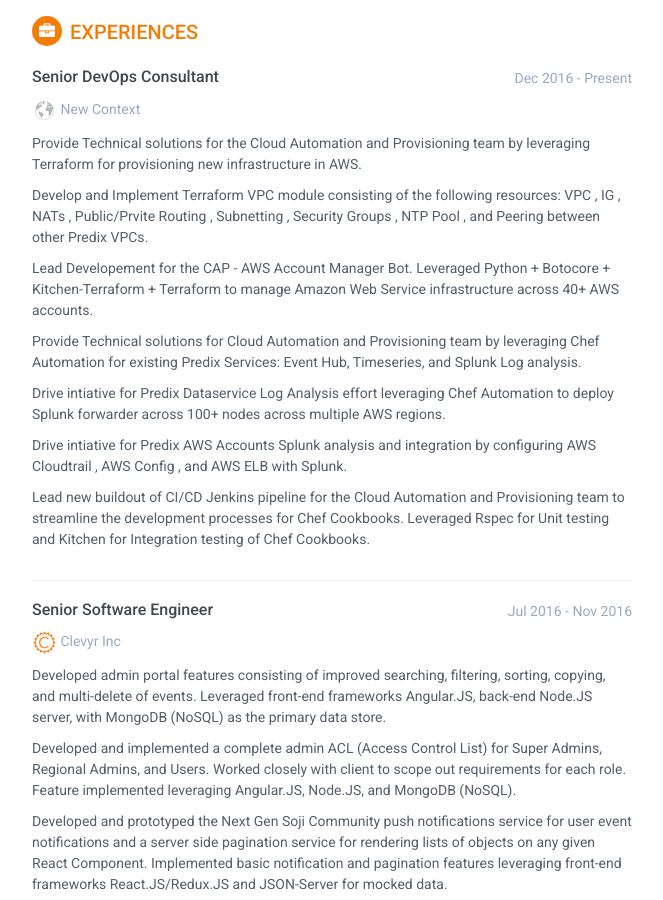
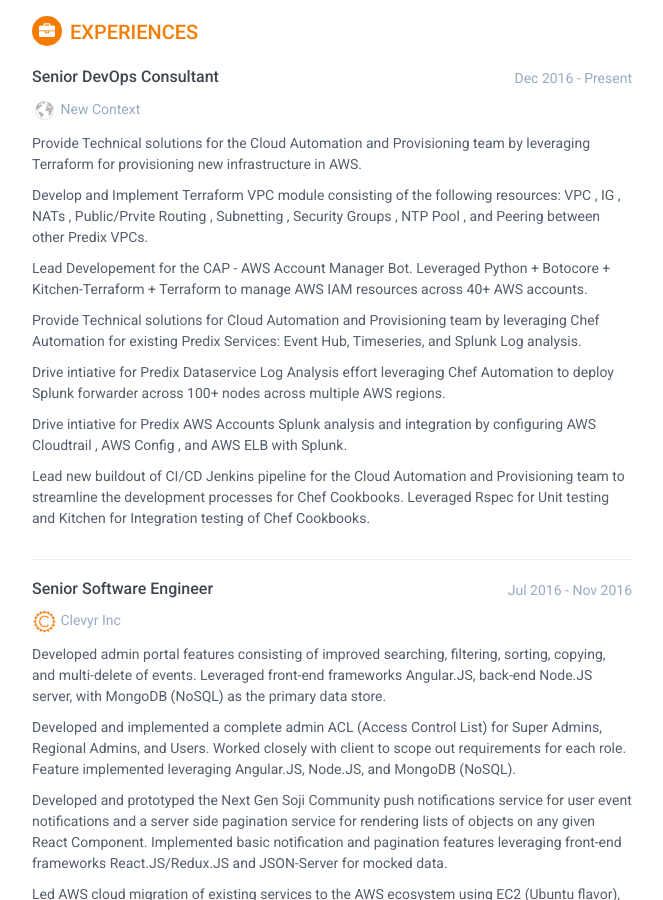
Before and after one commit to ivanfan12345/cv, a Jekyll site: the page built from index.html, in a window 1280 px wide and 900 px high, scrolled down 366 px. Shown: the whole window, without its empty margins (188-851 px from the left). Built offline with Jekyll 4.4.1, drawn with Linux system fonts in a browser that asks for light colours.

Commit message:
fix wording for bot section

```diff
--- a/_includes/experience.html
+++ b/_includes/experience.html
@@ -12,7 +12,7 @@
                     <div class="details">
                         <p>Provide Technical solutions for the Cloud Automation and Provisioning team by leveraging Terraform for provisioning new infrastructure in AWS.</p>
                         <p>Develop and Implement Terraform VPC module consisting of the following resources: VPC , IG , NATs , Public/Prvite Routing , Subnetting , Security Groups , NTP Pool , and Peering between other Predix VPCs.
-                        <p>Lead Developement for the CAP - AWS Account Manager Bot. Leveraged Python + Botocore + Kitchen-Terraform + Terraform to manage Amazon Web Service infrastructure across 40+ AWS accounts.</p>
+                        <p>Lead Developement for the CAP - AWS Account Manager Bot. Leveraged Python + Botocore + Kitchen-Terraform + Terraform to manage AWS IAM resources across 40+ AWS accounts.</p>
                         <p>Provide Technical solutions for Cloud Automation and Provisioning team by leveraging Chef Automation for existing Predix Services: Event Hub, Timeseries, and Splunk Log analysis.</p>
                         <p>Drive intiative for Predix Dataservice Log Analysis effort leveraging Chef Automation to deploy Splunk forwarder across 100+ nodes across multiple AWS regions.</p>
                         <p>Drive intiative for Predix AWS Accounts Splunk analysis and integration by configuring AWS Cloudtrail , AWS Config , and AWS ELB with Splunk.</p>
```
